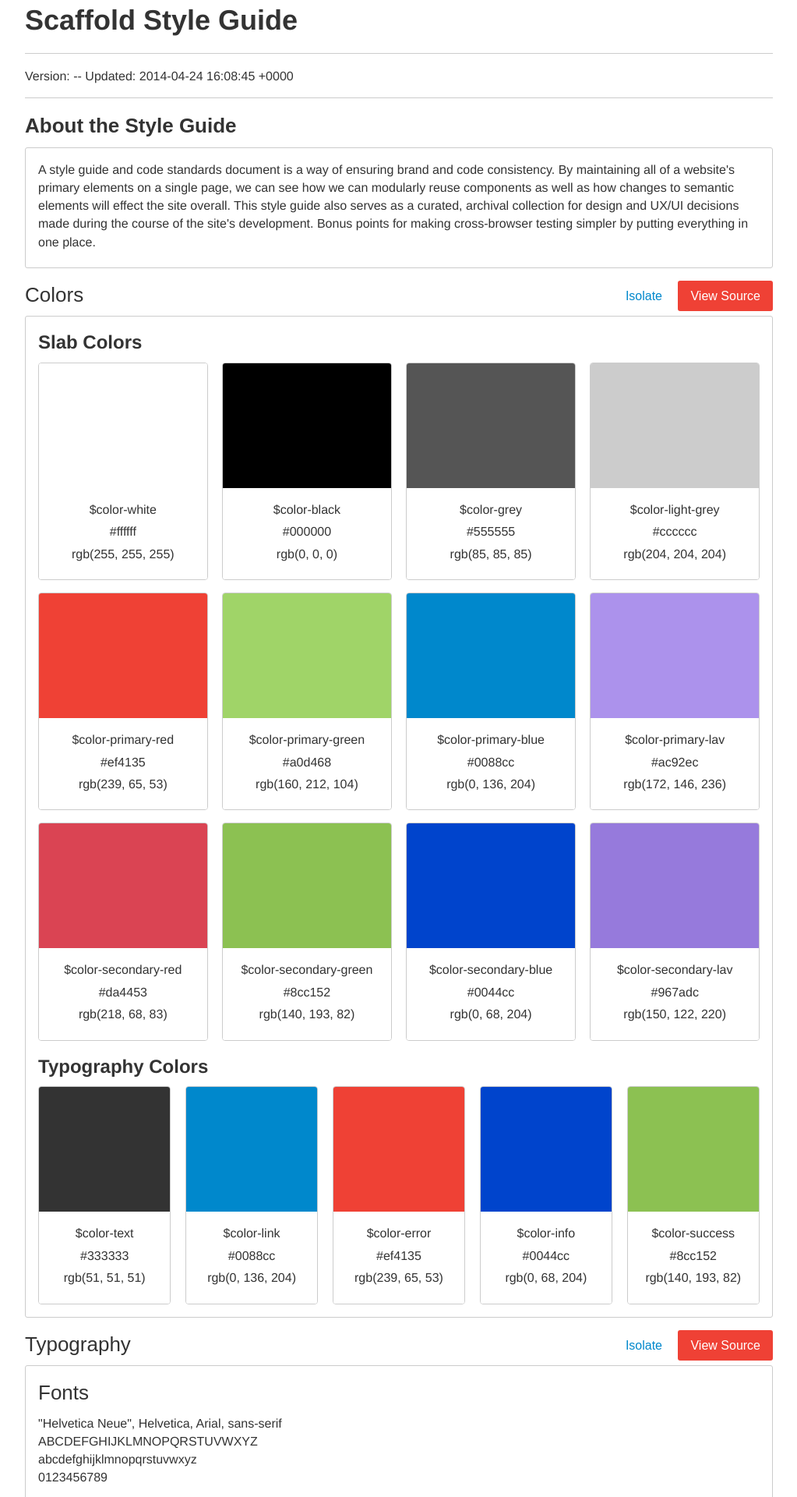
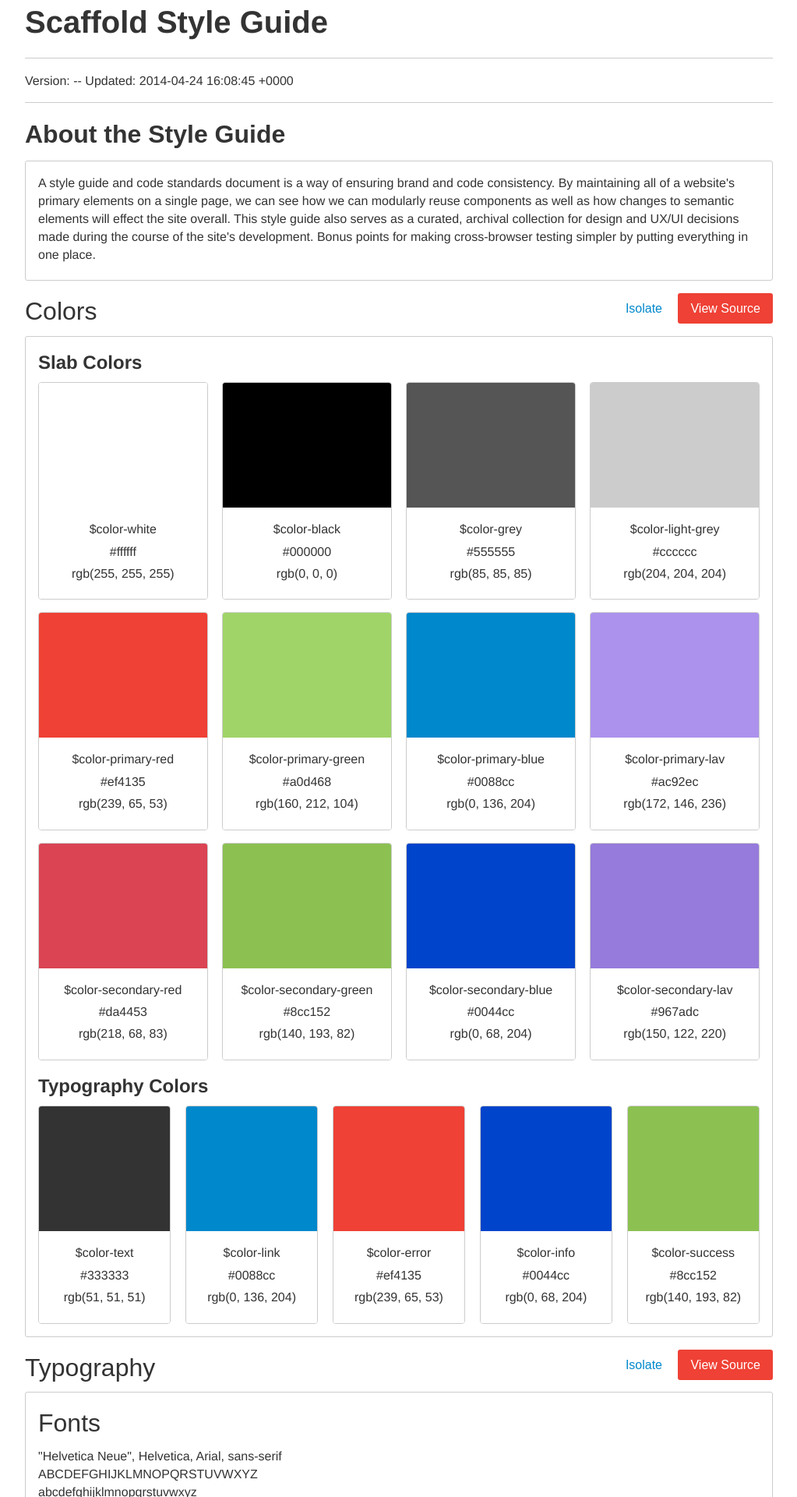
Before and after one commit to quattromani/scaffold, a Jekyll site: the page built from styleguide/index.html, in a window 1280 px wide. Shown: the top 1920 px of the page at 78% size, without its empty margins (128-1151 px from the left). Built offline with Jekyll 4.4.1, drawn with Linux system fonts in a browser that asks for light colours; nearby versions of some CDN libraries; Markdown is read by kramdown in place of the engine named in the settings.

Commit message:
update heading base sizes

```diff
--- a/css/main.css
+++ b/css/main.css
@@ -739,13 +739,13 @@ a {
 	  Headings
    ========================== */
 h1, .h1 {
-  font-size: 36px;
-  font-size: 3.6rem;
+  font-size: 40px;
+  font-size: 4rem;
   font-family: "Helvetica Neue", Helvetica, Arial, sans-serif; }
 
 h2, .h2 {
-  font-size: 26px;
-  font-size: 2.6rem;
+  font-size: 32px;
+  font-size: 3.2rem;
   font-family: Arial, "Helvetica Neue", Helvetica, sans-serif; }
 
 h3, .h3 {
--- a/css/scss/globals/_vars.scss
+++ b/css/scss/globals/_vars.scss
@@ -79,8 +79,8 @@
 $fontawesome: 'FontAwesome';
 $pre: Inconsolata,Monaco,Consolas,"Andale Mono","Bitstream Vera Sans Mono","Courier New",Courier,monospace;
 
-$h1: 36;
-$h2: 26;
+$h1: 40;
+$h2: 32;
 $h3: 24;
 $h4: 20;
 $h5: 18;
```
Also changed, not shown: css/partials/typography.css (+4 -4 lines), css/main.min.css.
